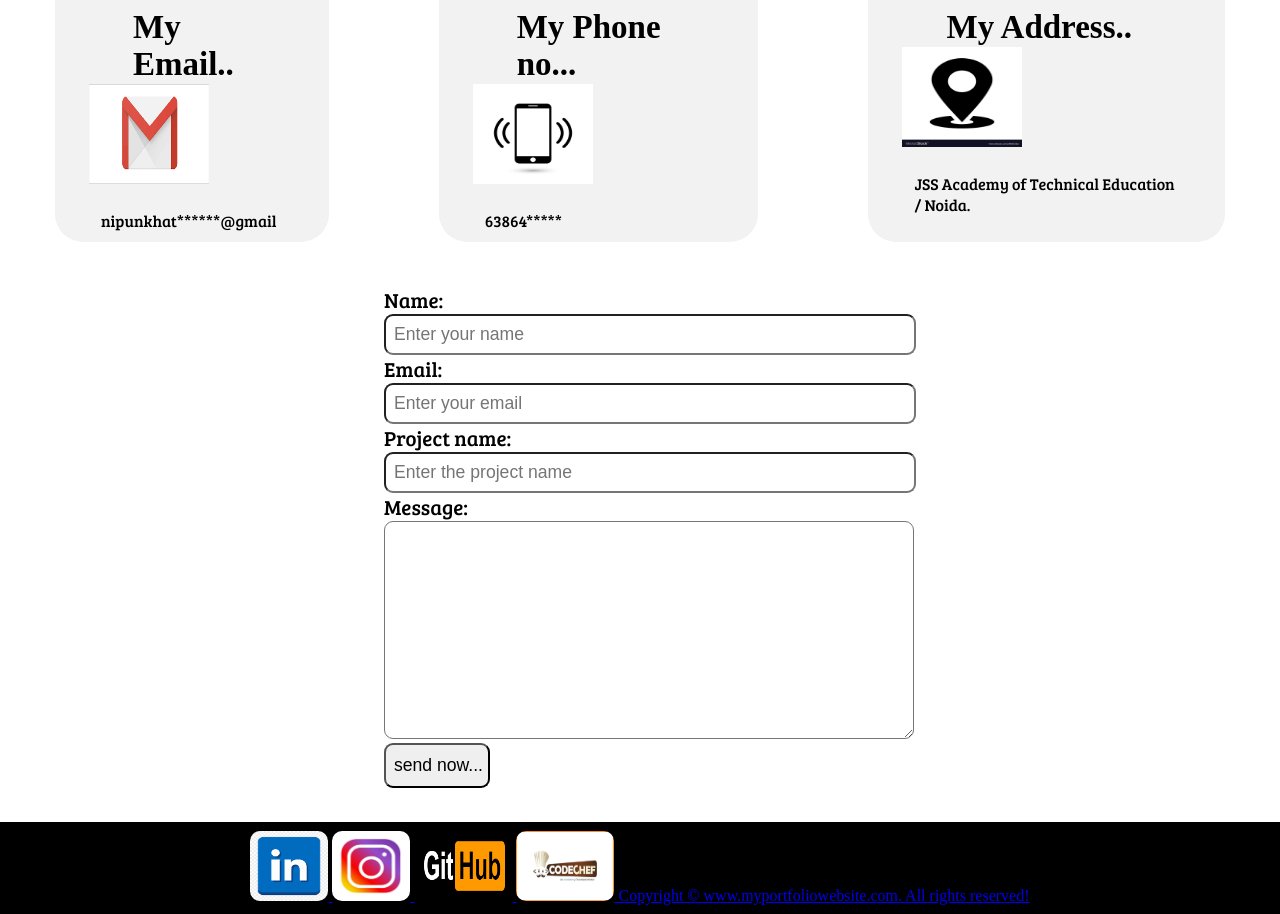
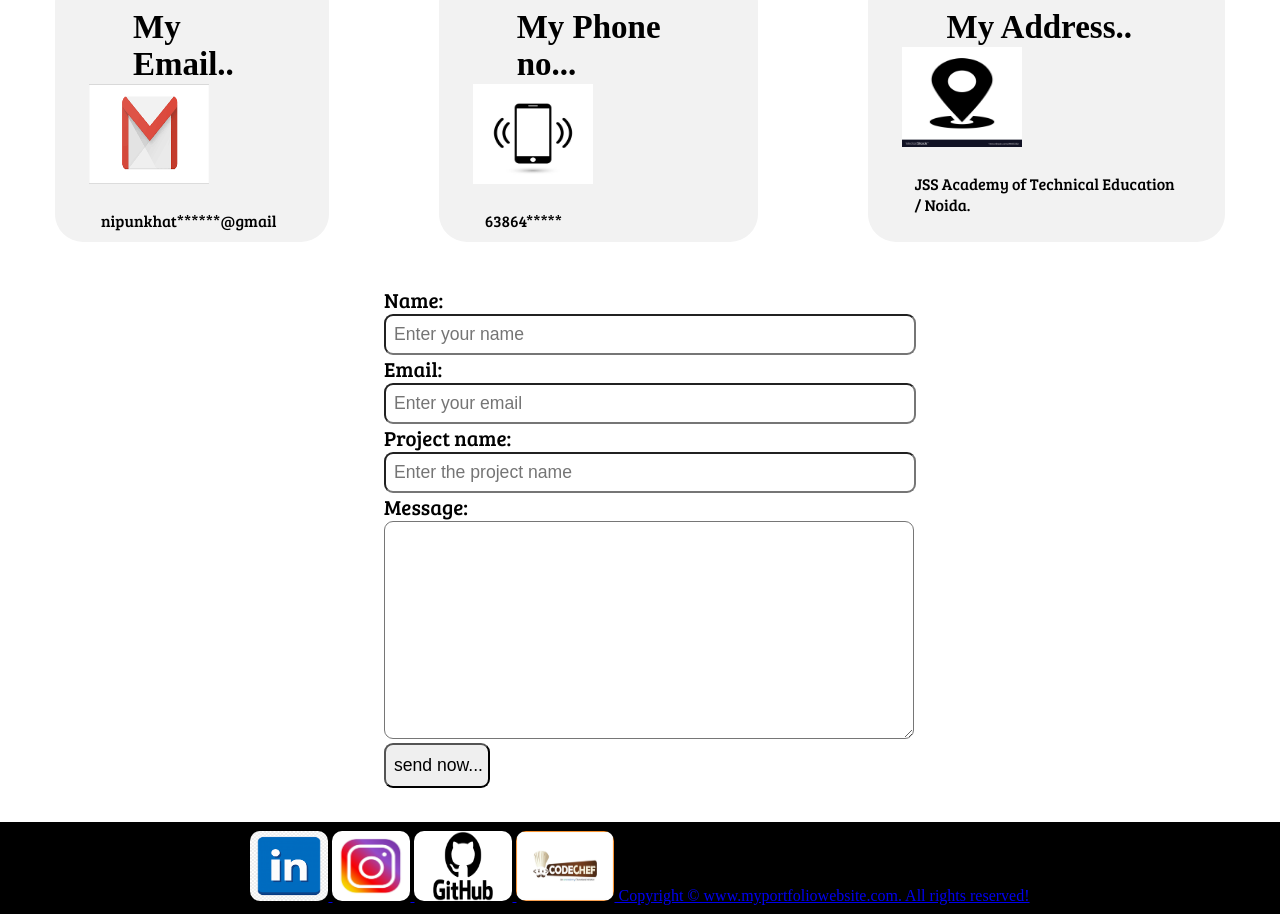
Before and after one commit to Nipunkhattri/myporfolio.github.io, a plain HTML site: page index.html in a window 1280 px wide. Shown: the part 2068-2982 px from the top of the page. Drawn offline with Linux system fonts and the light colour scheme; a web font is replaced by a local one.

Commit message:
my personal portfolio

```diff
--- a/index.html
+++ b/index.html
@@ -128,7 +128,7 @@
         <div class="center">
             <a href ="http://www.linkedin.com/in/nipun-khattri-80b168224" target="blank"><img class="x" src="download.png" alt="">
             <a href ="https://www.instagram.com/nipunkhattri321/" target="blank"><img class="y" src="instagram-1581266_1280.jpg" alt="">
-            <a href ="https://github.com/Nipunkhattri" target="blank"><img class="z" src="github.logo.png" alt="">
+            <a href ="https://github.com/Nipunkhattri" target="blank"><img class="z" src="download (1).png" alt="">
             <a href ="https://www.codechef.com/users/nipunkhatri" target="blank"><img class="z" src="codechef-logo-startuptalky.jpg" alt="">
             Copyright &copy; www.myportfoliowebsite.com. All rights reserved!
         </div>
```
Also changed, not shown: download (1).png (added).
